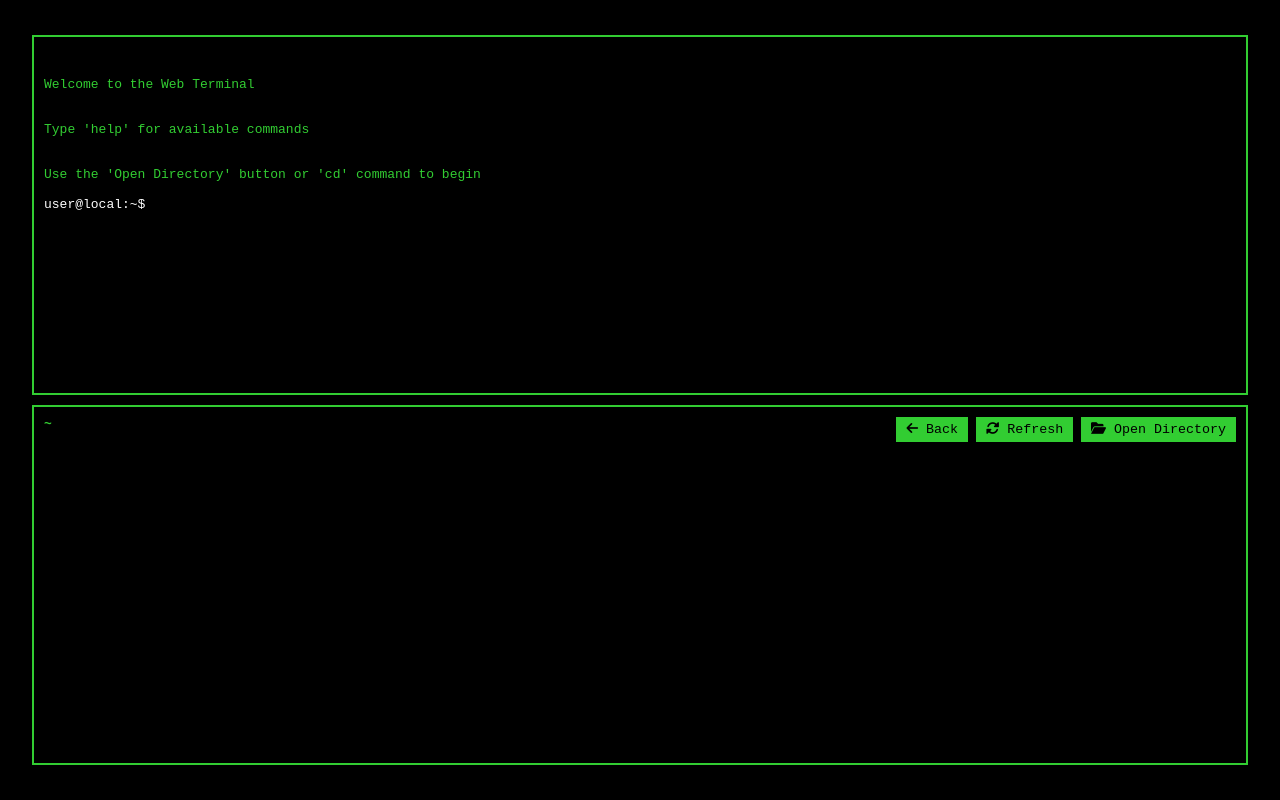
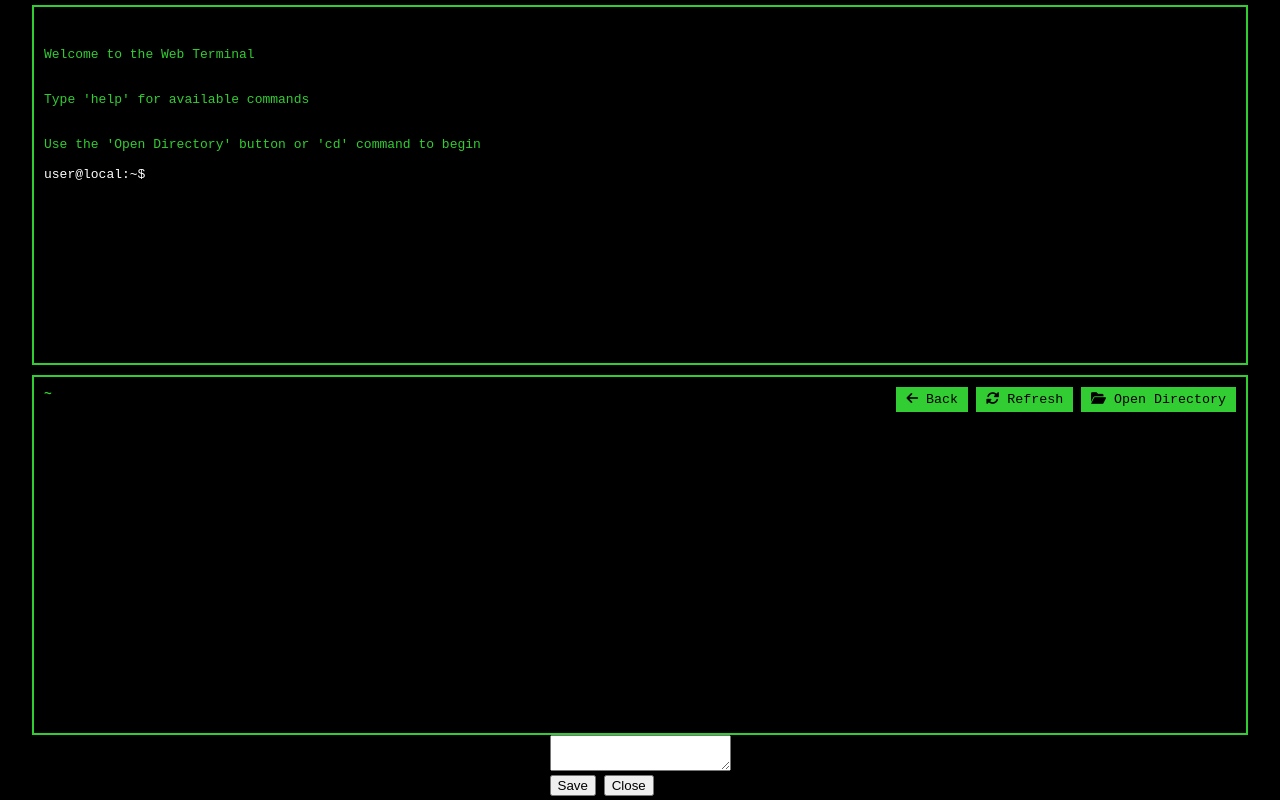
Before and after one commit to santhosh-1718/term, a plain HTML site: page index.html in a window 1280 px wide. Drawn offline with Linux system fonts and the light colour scheme.

Commit message:
Update index.html

```diff
--- a/index.html
+++ b/index.html
@@ -32,6 +32,14 @@
         <button id="close-preview">Close Preview</button>
     </div>
 
+    <div id="editor-container" class="hidden">
+        <textarea id="editor-content" spellcheck="false"></textarea>
+        <div class="editor-buttons">
+            <button id="save-file">Save</button>
+            <button id="close-editor">Close</button>
+        </div>
+    </div>
+
     <script src="script.js"></script>
 </body>
 </html>
```
